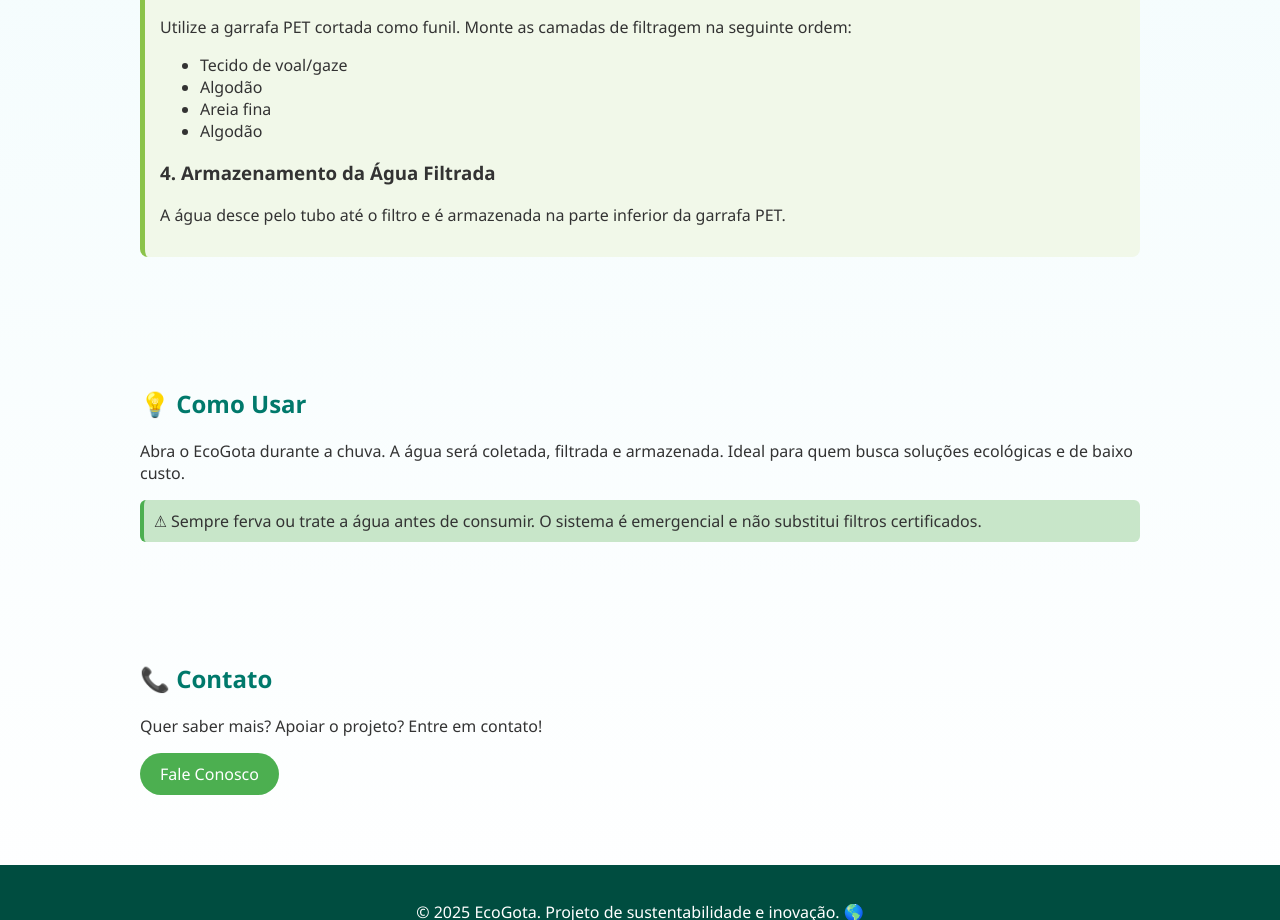
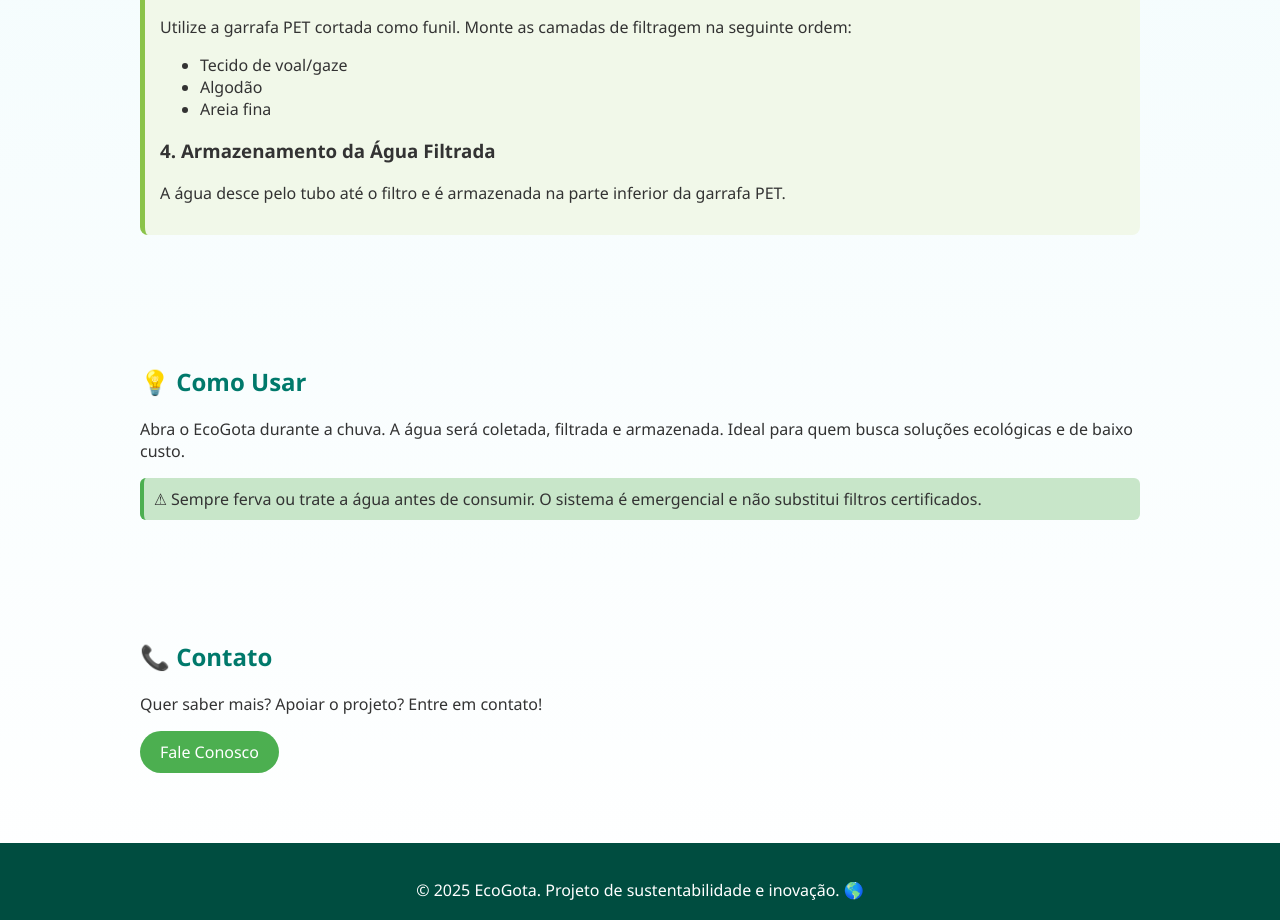
Before and after one commit to LeonardoSGas/EcoGota, a plain HTML site: page index.html in a window 1280 px wide. Shown: the part 1991-2911 px from the top of the page. Drawn offline with Linux system fonts and the light colour scheme.

Commit message:
Update index.html

```diff
--- a/index.html
+++ b/index.html
@@ -66,7 +66,6 @@
             <li>Tecido de voal/gaze</li>
             <li>Algodão</li>
             <li>Areia fina</li>
-            <li>Algodão</li>
         </ul>
 
         <h3>4. Armazenamento da Água Filtrada</h3>
```
